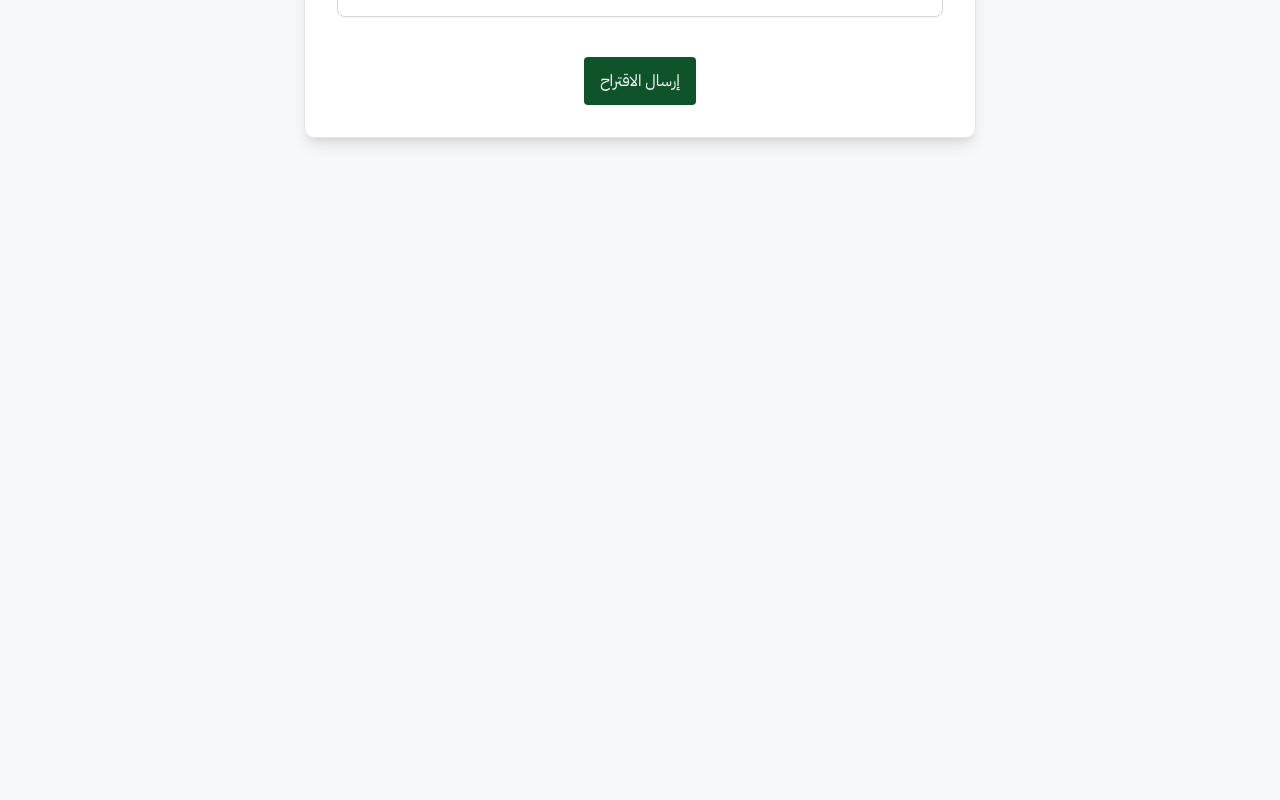
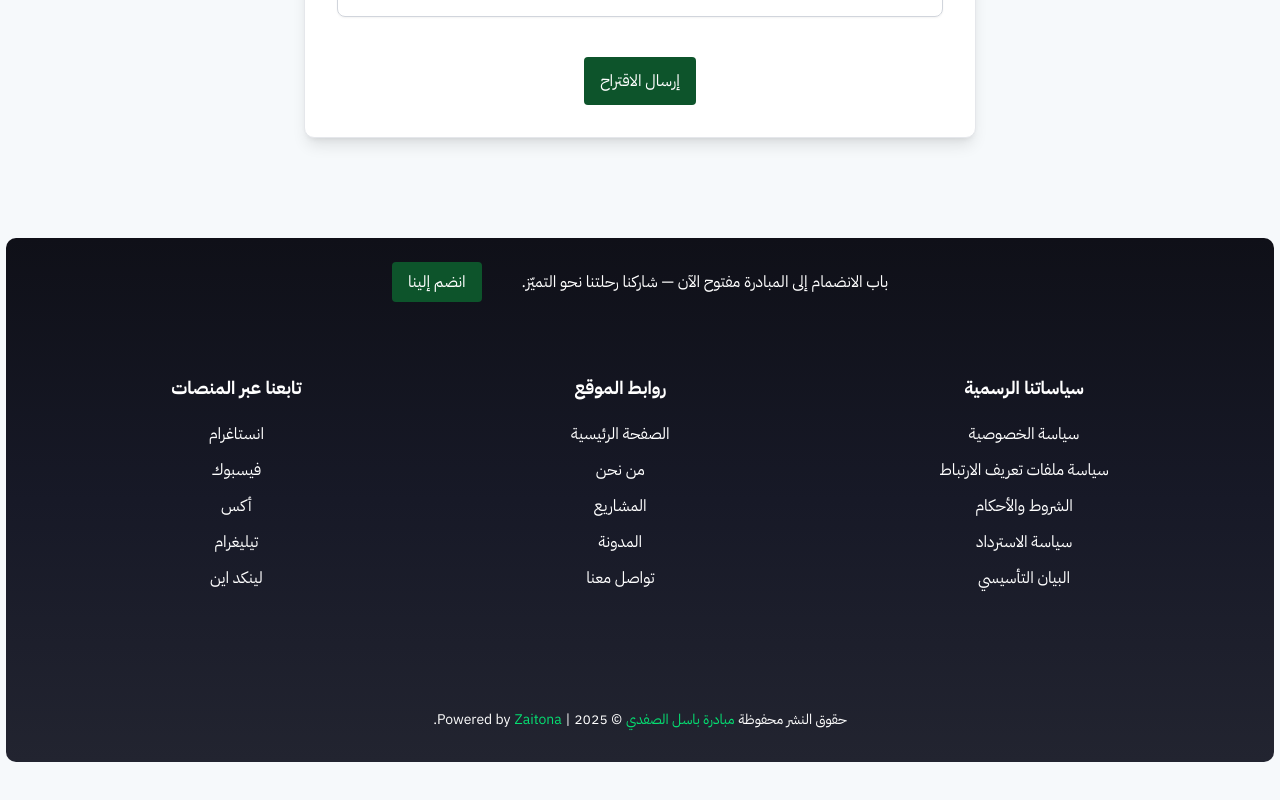
Before and after one commit to tayseer-alrahhal/syrian-programmers, a Next.js app: page / in a window 1280 px wide. Shown: the part 3088-3888 px from the top of the page. After the commit the page ends 3858 px from the top, so only its background shows below. Built offline with nearby package versions, Linux system fonts and the light colour scheme.

Commit message:
feat: add Footer component with navigation links and copyright information

```diff
--- a/src/app/globals.css
+++ b/src/app/globals.css
@@ -10,7 +10,6 @@ body {
   margin: 0;
   padding: 0;
   box-sizing: border-box;
-  height: 1000vh;
 }
 
 .Toastify__toast {
--- a/src/app/page.tsx
+++ b/src/app/page.tsx
@@ -1,4 +1,5 @@
-import Fields from "@/components/Fields";
+import Footer from "@/components/Footer";
+import  Fields from "../components/Fields";
 import HeroT from "@/components/HeroT";
 import OurVision from "@/components/OurVision";
 import Suggestions from "@/components/Suggestions";
@@ -10,6 +11,7 @@ export default function Home() {
       <OurVision />
       <Fields />
       <Suggestions />
+      <Footer />
     </div>
   );
 }
--- a/src/components/Fields.tsx
+++ b/src/components/Fields.tsx
@@ -1,5 +1,8 @@
+"use client";
 import Image from 'next/image';
 import React from 'react'
+import { motion } from 'framer-motion';
+
 
 
 
@@ -21,17 +24,31 @@ export default function Fields() {
     return (
         <section className='bg-white pt-1 pb-12'>
             <div className='mt-[100px] mx-[50px] flex flex-col items-center justify-center'>
-                <h2 className='text-[40px] text-[#003812] font-bold mb-6'>مجالاتنا</h2>
-                <p className='text-[18px] text-gray-700 max-w-2xl text-center mb-8'>
+                <motion.h2
+                    initial={{ opacity: 0, y: -30 }}
+                    whileInView={{ opacity: 1, y: 0 }}
+                    viewport={{ once: true }}
+                    transition={{ duration: 0.7, delay: 0.1 }}
+                    className='text-[40px] text-[#003812] font-bold mb-6'>مجالاتنا
+                </motion.h2>
+                <motion.p
+                    initial={{ opacity: 0, y: -20 }}
+                    whileInView={{ opacity: 1, y: 0 }}
+                    viewport={{ once: true }}
+                    transition={{ duration: 0.7, delay: 0.2 }}
+                    className='text-[18px] text-gray-700 max-w-2xl text-center mb-8'>
                     نعمل في مجالات متعددة لتلبية احتياجات مجتمع المبرمجين والمبدعين السوريين.
-                </p>
+                </motion.p>
 
                 <div className='grid grid-cols-1 sm:grid-cols-2 lg:grid-cols-3 gap-x-[160px] gap-y-4 justify-center mt-8'>
-
                     {fields.map(({ title, image, id }) => (
-                        <div
+                        <motion.div
                             key={id}
-                            className="group relative flex flex-col items-center justify-between gap-5 p-6 bg-gradient-to-br from-white via-gray-50 to-gray-100  rounded-xl shadow-md hover:shadow-2xl hover:scale-[1.02] transition-all duration-500 ease-out max-w-[280px] min-h-[320px] cursor-pointer overflow-hidden "
+                            initial={{ opacity: 0, y: 40 }}
+                            whileInView={{ opacity: 1, y: 0 }}
+                            viewport={{ once: true }}
+                            transition={{ duration: 0.7, delay: 0.2 }}
+                            className="group relative flex flex-col items-center justify-between gap-5 p-6 bg-gradient-to-br from-white via-gray-50 to-gray-100  rounded-xl shadow-md hover:shadow-2xl hover:scale-[1.02] transition-all duration-500 ease-out max-w-[280px] min-h-[320px] cursor-pointer overflow-hidden"
                         >
                             <div className="absolute inset-0 bg-gradient-to-r from-blue-50/30 to-green-50/30 opacity-0 group-hover:opacity-100 transition-opacity duration-500"></div>
 
@@ -50,7 +67,6 @@ export default function Fields() {
                                 <h3 className="text-xl font-bold text-[#003812] group-hover:text-[#004d18] transition-colors duration-300 leading-tight px-2">
                                     {title}
                                 </h3>
-
                                 <div className="w-12 h-0.5 bg-gradient-to-r from-[#003812] to-green-400 rounded-full group-hover:w-16 transition-all duration-300"></div>
                             </div>
 
@@ -59,11 +75,10 @@ export default function Fields() {
                             </div>
 
                             <div className="absolute inset-0 rounded-xl bg-gradient-to-r from-blue-400/20 via-green-400/20 to-blue-400/20 opacity-0 group-hover:opacity-100 transition-opacity duration-500 -z-10 blur-sm"></div>
-                        </div>
+                        </motion.div>
+                    ))}
+                </div>
 
-                    ))}
-
-                </div>
 
             </div>
         </section>
--- /dev/null
+++ b/src/components/Footer.tsx
@@ -0,0 +1,86 @@
+import React from 'react'
+
+
+export default function Footer() {
+
+    const getCurrentYear = () => {
+        const date = new Date();
+        return date.getFullYear();
+    }
+
+    return (
+        <footer
+            className='mt-[100px] m-2 w-[99%] mx-auto rounded-lg bg-gradient-to-b from-[#0f1018] via-[#171927] to-[#222430] py-8'>
+            <div className='mx-[50px] flex flex-col items-center justify-center text-center text-white gap-20'>
+                <div className='flex items-center justify-center gap-10'>
+                    <h2>باب الانضمام إلى المبادرة مفتوح الآن — شاركنا رحلتنا نحو التميّز.</h2>
+                    <div className="hidden lg:block">
+                        <a href="#" className="bg-green-900  text-white px-4 py-2 rounded hover:bg-[#BB2D34] transition duration-300 text-sm xl:text-base">انضم إلينا</a>
+                    </div>
+                </div>
+
+                <div className='flex flex-col lg:flex-row items-center justify-around w-full gap-10'>
+                    <div>
+                        <h3 className="text-white text-lg font-semibold mb-5">سياساتنا الرسمية</h3>
+                        <ul className="space-y-3">
+                            <li><a href="#" className="hover:text-green-400 transition">سياسة الخصوصية</a></li>
+                            <li><a href="#" className="hover:text-green-400 transition">سياسة ملفات تعريف الارتباط</a></li>
+                            <li><a href="#" className="hover:text-green-400 transition">الشروط والأحكام</a></li>
+                            <li><a href="#" className="hover:text-green-400 transition">سياسة الاسترداد</a></li>
+                            <li><a href="#" className="hover:text-green-400 transition">البيان التأسيسي</a></li>
+                        </ul>
+                    </div>
+
+                    <div>
+                        <h3 className="text-white text-lg font-semibold mb-5">روابط الموقع</h3>
+                        <ul className="space-y-3">
+                            <li><a href="#" className="hover:text-green-400 transition">الصفحة الرئيسية</a></li>
+                            <li><a href="#" className="hover:text-green-400 transition">من نحن</a></li>
+                            <li><a href="#" className="hover:text-green-400 transition">المشاريع</a></li>
+                            <li><a href="#" className="hover:text-green-400 transition">المدونة</a></li>
+                            <li><a href="#" className="hover:text-green-400 transition">تواصل معنا</a></li>
+                        </ul>
+                    </div>
+
+                    <div>
+                        <h3 className="text-white text-lg font-semibold mb-5">تابعنا عبر المنصات</h3>
+                        <ul className="space-y-3">
+                            <li><a href="#" className="hover:text-green-400 transition">انستاغرام</a></li>
+                            <li><a href="#" className="hover:text-green-400 transition">فيسبوك</a></li>
+                            <li><a href="#" className="hover:text-green-400 transition">أكس</a></li>
+                            <li><a href="#" className="hover:text-green-400 transition">تيليغرام</a></li>
+                            <li><a href="#" className="hover:text-green-400 transition">لينكد اين</a></li>
+                        </ul>
+                    </div>
+                </div>
+
+                <div>
+                    <p className="text-sm mt-10">
+                        حقوق النشر محفوظة
+                        <a
+                            href=""
+                            target="_blank"
+                            rel="noopener noreferrer"
+                            className="text-green-400 hover:text-green-600 transition-colors mx-1"
+                        >
+                            مبادرة باسل الصفدي
+                        </a>
+                        &copy; {getCurrentYear()}
+                        <span className="mx-1">|</span>
+                        Powered by
+                        <a
+                            href="https://www.instagram.com/zaitonaid/?hl=ar"
+                            target="_blank"
+                            rel="noopener noreferrer"
+                            className="text-green-400 hover:text-green-600 transition-colors ml-1"
+                        >
+                            Zaitona
+                        </a>
+                        .
+                    </p>
+
+                </div>
+            </div>
+        </footer>
+    )
+}
```
